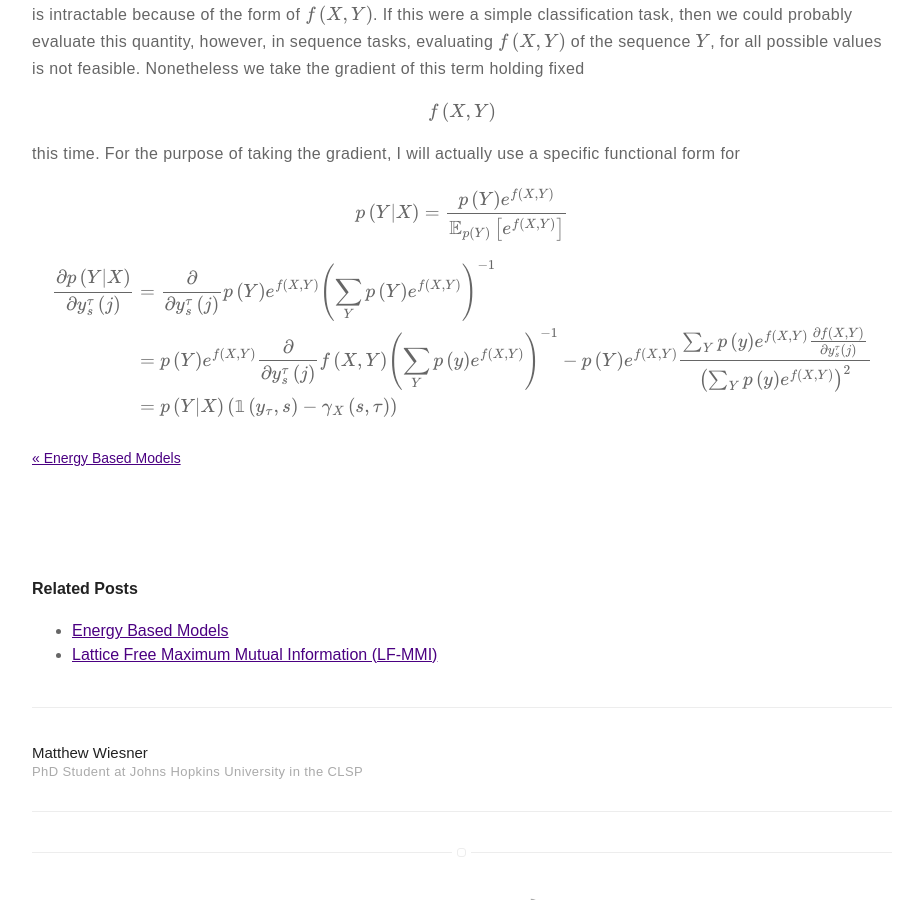
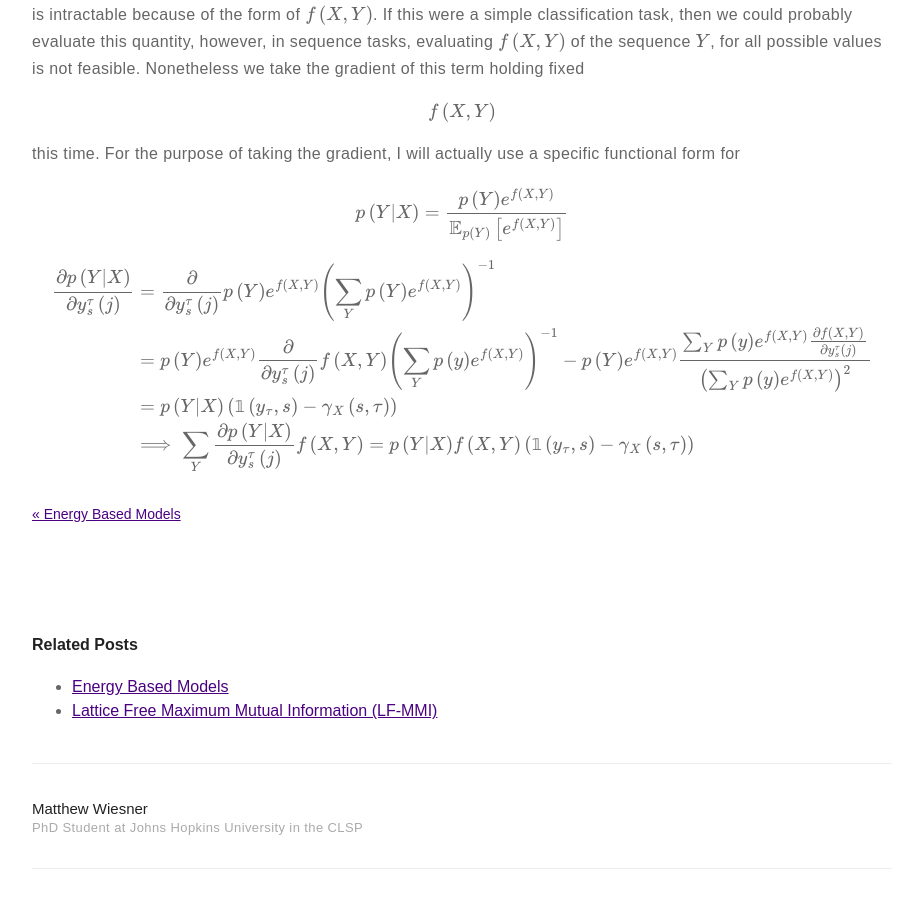
Before and after one commit to m-wiesner/m-wiesner.github.io, a Jekyll site: the page built from _posts/2020-10-30-Variational-Bounds-on-Mutual-Information.markdown, in a window 1280 px wide and 900 px high, scrolled down 8448 px. Shown: the whole window, without its empty margins (178-1101 px from the left). Built offline with Jekyll 4.4.1, drawn with Linux system fonts in a browser that asks for light colours; formulas are drawn with MathJax 3.

Commit message:
Update 2020-10-30-Variational-Bounds-on-Mutual-Information.markdown

```diff
--- a/_posts/2020-10-30-Variational-Bounds-on-Mutual-Information.markdown
+++ b/_posts/2020-10-30-Variational-Bounds-on-Mutual-Information.markdown
@@ -305,6 +305,7 @@ $$\begin{align}
 \frac{\partial p\left(Y | X \right)}{\partial y_s^{\tau}\left(j\right)} &= \frac{\partial}{\partial y_s^{\tau}\left(j\right)} p\left(Y\right) e^{f\left(X, Y\right)}\left(\sum_Y p\left(Y\right)e^{f\left(X, Y\right)}\right)^{-1} \\
 &= p\left(Y\right)e^{f\left(X, Y\right)} \frac{\partial}{\partial y_s^{\tau}\left(j\right)} f\left(X, Y\right)\left(\sum_Y p\left(y\right)e^{f\left(X, Y\right)}\right)^{-1} - p\left(Y\right)e^{f\left(X, Y\right)} \frac{\sum_Y p\left(y\right)e^{f\left(X, Y\right)}\frac{\partial  f\left(X, Y\right)}{\partial y_s^{\tau}\left(j\right)}}{\left(\sum_Y p\left(y\right)e^{f\left(X, Y\right)}\right)^2} \\
 &= p\left(Y | X\right) \left(\mathbb{1}\left(y_{\tau}, s\right) - \gamma_{X}\left(s, \tau \right)\right) \\
+&\implies \sum_Y \frac{\partial p\left(Y | X \right)}{\partial y_s^{\tau}\left(j\right)} f\left(X, Y\right) = p\left(Y | X\right) f\left(X, Y\right)\left(\mathbb{1}\left(y_{\tau}, s\right) - \gamma_{X}\left(s, \tau \right)\right) \\
 \end{align}$$
 
 <!--
```
